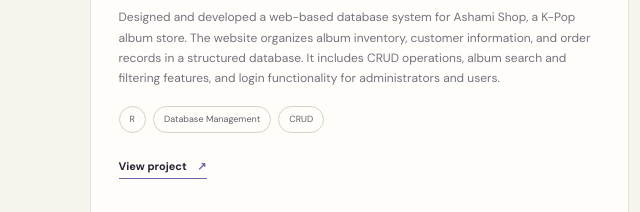
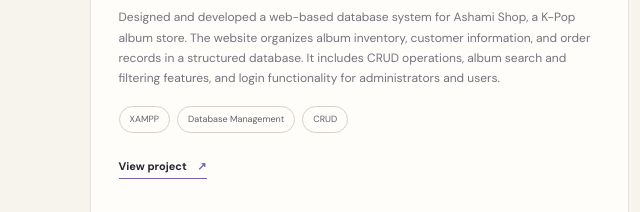
Before and after one commit to shabrinabina/Shabrina-Portofolio, a plain HTML site: page index.html in a window 1280 px wide. Shown: the part 3448-3660 px from the top of the page, 0-640 px from the left. Drawn offline with nearby package versions, Linux system fonts and the light colour scheme; a web font is replaced by a local one.

Commit message:
Update index.html

```diff
--- a/index.html
+++ b/index.html
@@ -181,7 +181,7 @@
             <div class="project-topline"><span>02 / DATABASE MANAGEMENT</span><span>ACADEMIC PROJECT</span></div>
             <h3>Ashami Shop — K-Pop Album Store Database Website</h3>
             <p>Designed and developed a web-based database system for Ashami Shop, a K-Pop album store. The website organizes album inventory, customer information, and order records in a structured database. It includes CRUD operations, album search and filtering features, and login functionality for administrators and users.</p>
-            <div class="project-tags"><span>R</span><span>Database Management</span><span>CRUD</span></div>
+            <div class="project-tags"><span>XAMPP</span><span>Database Management</span><span>CRUD</span></div>
             <a class="project-link" href="https://drive.google.com/drive/folders/11BJF9ACGuZ3BLP4Jmjkq0g-z1zIC6Cba?usp=sharing" target="_blank" rel="noreferrer">View project <span>↗</span></a>
           </div>
         </article>
```
